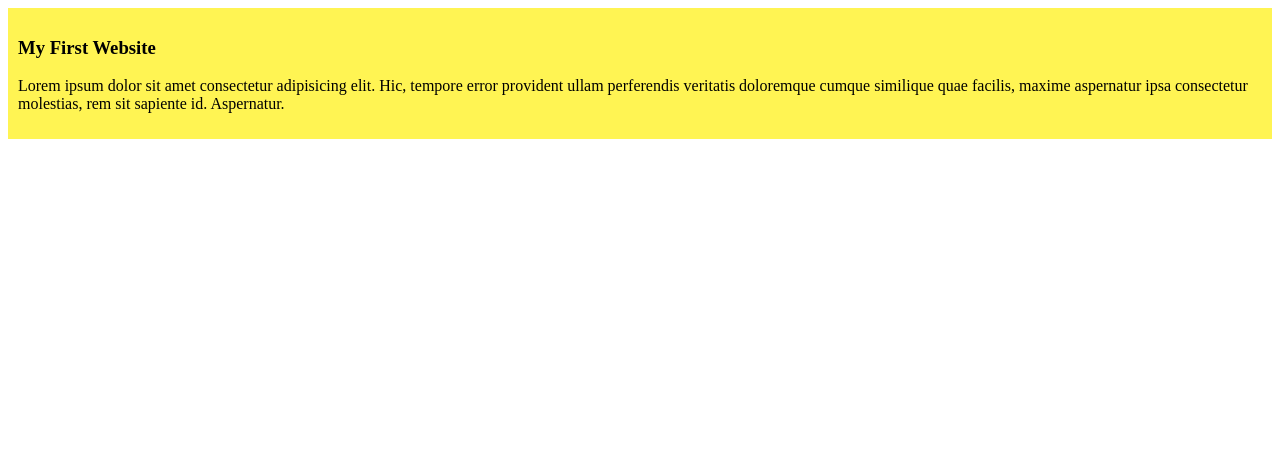
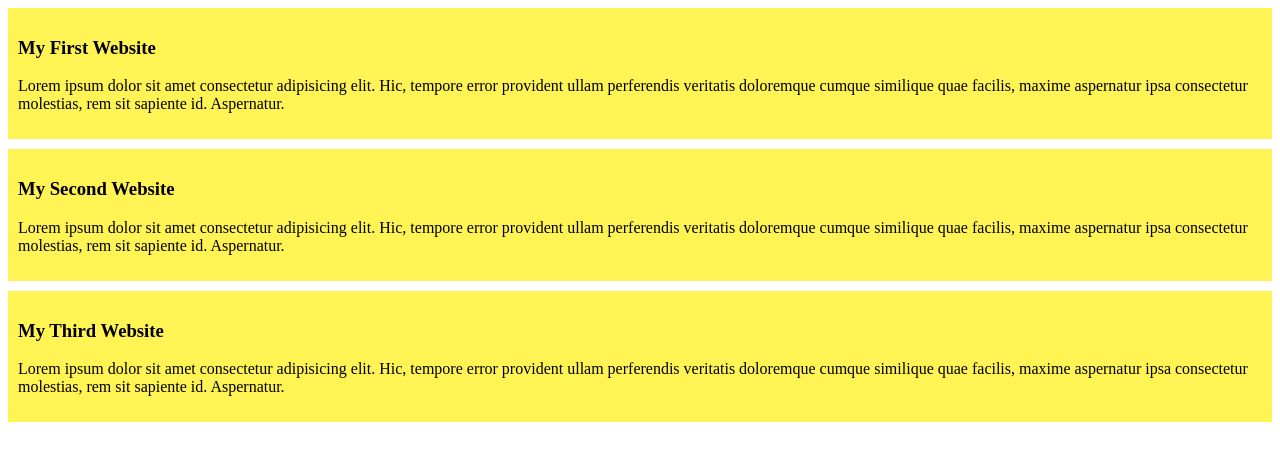
Before and after one commit to mdazizur111/my-first-github-repo, a plain HTML site: page index.html in a window 1280 px wide. Drawn offline with Linux system fonts and the light colour scheme.

Commit message:
added my second and third blog

```diff
--- a/Style/Style.css
+++ b/Style/Style.css
@@ -1,4 +1,5 @@
 div{
     background-color: rgb(255, 244, 83);
     padding: 10px;
+    margin-bottom: 10px;
 }
--- a/index.html
+++ b/index.html
@@ -11,5 +11,13 @@
         <h3>My First Website</h3>
         <p>Lorem ipsum dolor sit amet consectetur adipisicing elit. Hic, tempore error provident ullam perferendis veritatis doloremque cumque similique quae facilis, maxime aspernatur ipsa consectetur molestias, rem sit sapiente id. Aspernatur.</p>
     </div>
+    <div>
+        <h3>My Second Website</h3>
+        <p>Lorem ipsum dolor sit amet consectetur adipisicing elit. Hic, tempore error provident ullam perferendis veritatis doloremque cumque similique quae facilis, maxime aspernatur ipsa consectetur molestias, rem sit sapiente id. Aspernatur.</p>
+    </div>
+    <div>
+        <h3>My Third Website</h3>
+        <p>Lorem ipsum dolor sit amet consectetur adipisicing elit. Hic, tempore error provident ullam perferendis veritatis doloremque cumque similique quae facilis, maxime aspernatur ipsa consectetur molestias, rem sit sapiente id. Aspernatur.</p>
+    </div>
 </body>
 </html>
```
